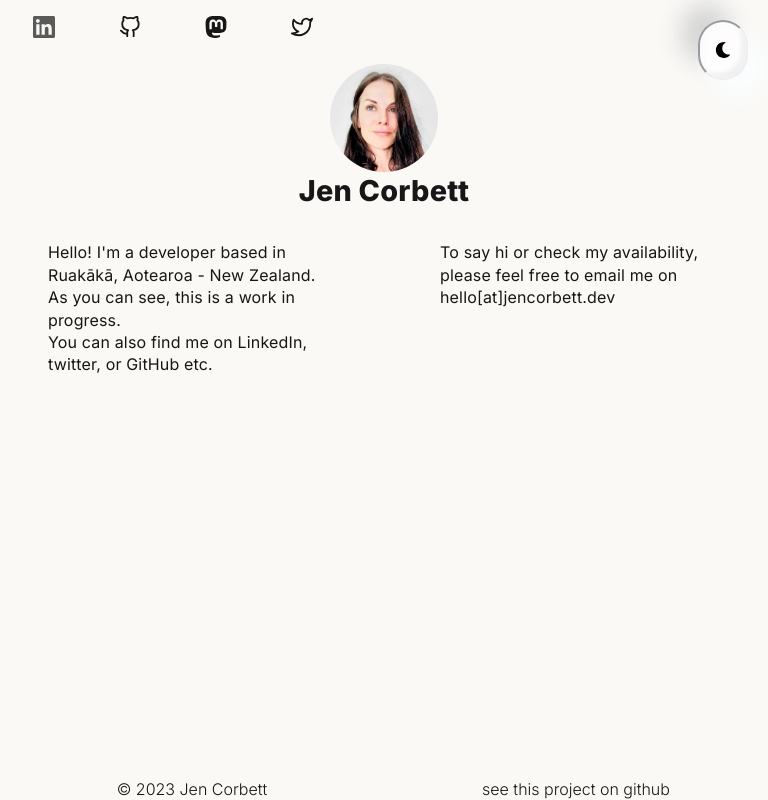
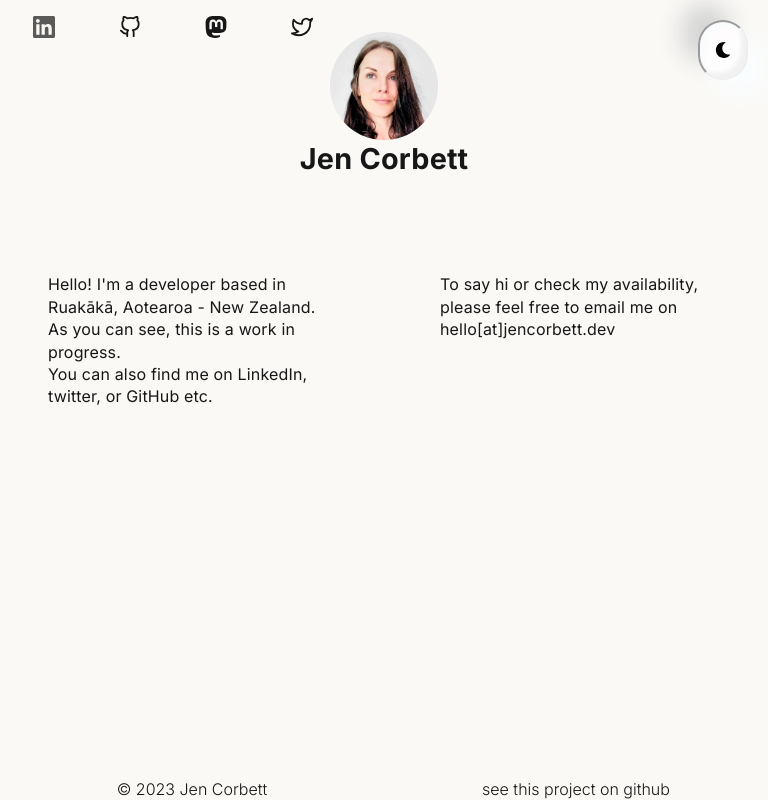
Before and after one commit to ajenstory/jencorbett.dev, a Next.js app in the folder app/: page / in a window 768 px wide. Built offline with nearby package versions, Linux system fonts and the light colour scheme.

Commit message:
Adjust padding on tablet header

```diff
--- a/app/components/header.module.css
+++ b/app/components/header.module.css
@@ -28,6 +28,23 @@
 @media (min-width: 48rem) and (max-width: 60rem) {
   .container {
     max-width: 100%;
+    padding: 2rem 0 6rem 0;
+  }
+
+  .title h1 {
+    text-align: center;
+    font-size: 1.8rem;
+    line-height: 1.3;
+    font-weight: 700;
+    letter-spacing: 0.015rem;
+  }
+}
+
+/* Desktop and larger screen */
+@media (min-width: 60rem) {
+  .container {
+    max-width: 100%;
+    padding: 2rem 0 6rem 0;
   }
 
   .title h1 {
@@ -38,11 +55,3 @@
     letter-spacing: 0.015rem;
   }
 }
-
-/* Desktop and larger screen */
-@media (min-width: 60rem) {
-  .container {
-    max-width: 100%;
-    padding-bottom: 4.28rem;
-  }
-}
```
